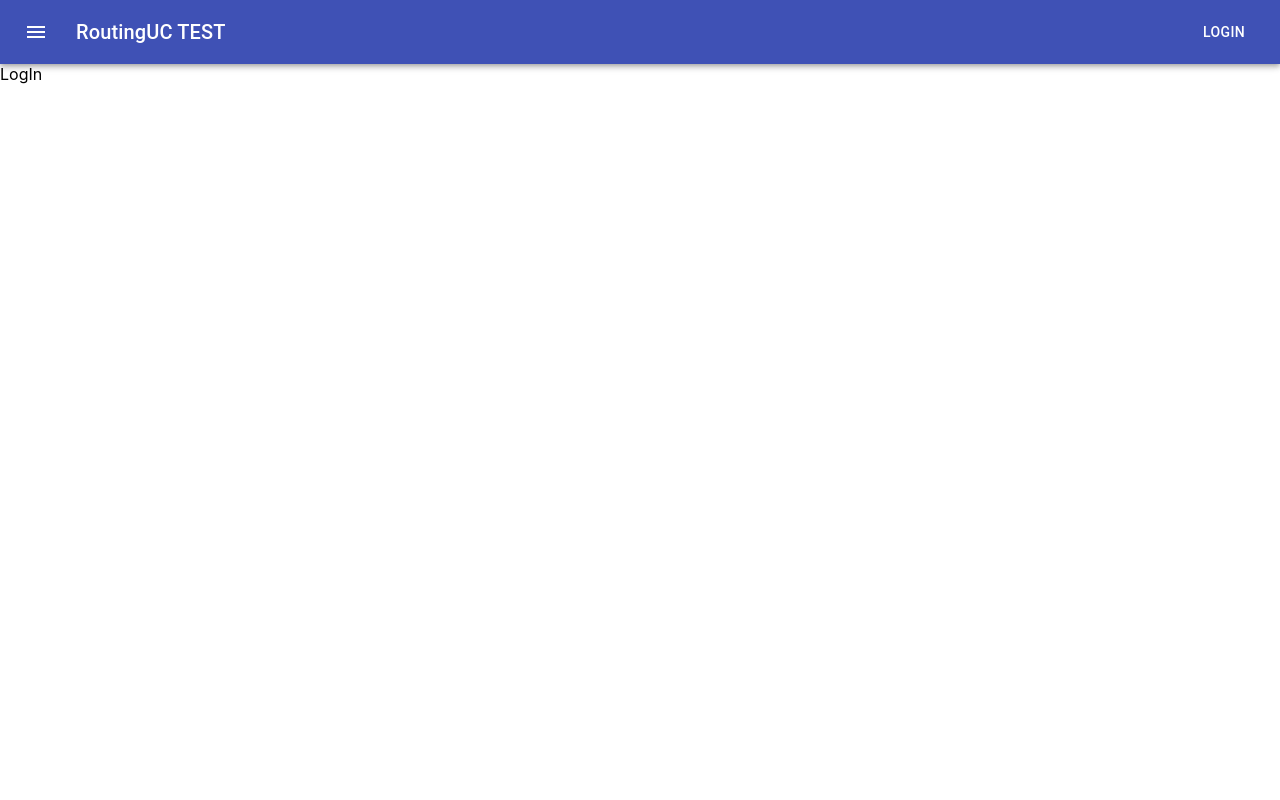
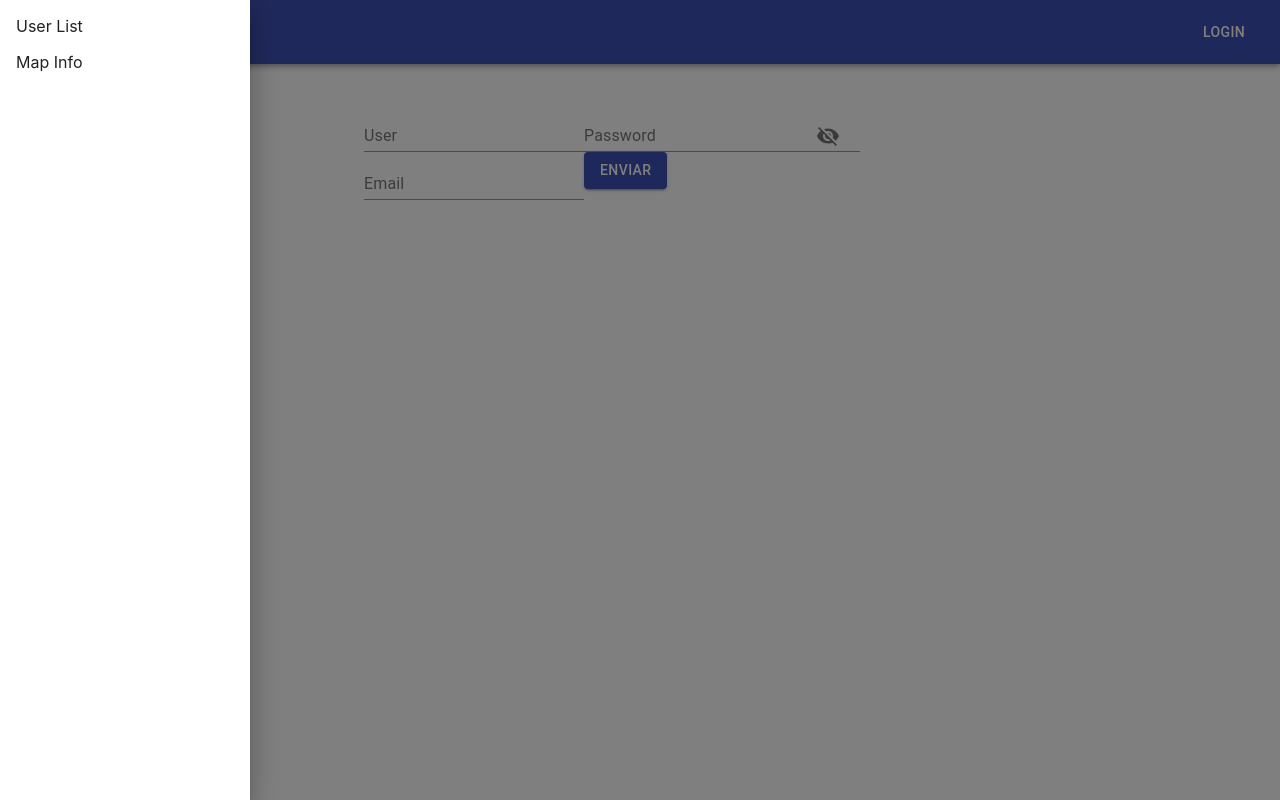
Before and after one commit to erick83/routinguc-test, a React (Create React App) app: page / in a window 1280 px wide. Both pictures are taken after a click on the button 36 px from the left and 32 px from the top of the page. Built offline with nearby package versions, Linux system fonts and the light colour scheme.

Commit message:
Adding Login Component to Page

```diff
--- a/src/App.css
+++ b/src/App.css
@@ -1,38 +1,3 @@
 .App {
-  text-align: center;
+  padding-top: 40px;
 }
-
-.App-logo {
-  height: 40vmin;
-  pointer-events: none;
-}
-
-@media (prefers-reduced-motion: no-preference) {
-  .App-logo {
-    animation: App-logo-spin infinite 20s linear;
-  }
-}
-
-.App-header {
-  background-color: #282c34;
-  min-height: 100vh;
-  display: flex;
-  flex-direction: column;
-  align-items: center;
-  justify-content: center;
-  font-size: calc(10px + 2vmin);
-  color: white;
-}
-
-.App-link {
-  color: #61dafb;
-}
-
-@keyframes App-logo-spin {
-  from {
-    transform: rotate(0deg);
-  }
-  to {
-    transform: rotate(360deg);
-  }
-}
--- a/src/App.js
+++ b/src/App.js
@@ -2,7 +2,7 @@ import React from 'react';
 import { BrowserRouter, Switch, Route } from 'react-router-dom'
 import { Provider } from 'react-redux';
 
-import { MenuComponent } from './components'
+import { MenuComponent, SideMenuComponent } from './components'
 import { LoginPage } from './pages'
 import store from './redux/store';
 import './App.css';
@@ -16,11 +16,14 @@ const ROUTES = Object.freeze({
 function App() {
   return (
     <Provider store={store}>
-      <BrowserRouter>
-        <MenuComponent></MenuComponent>
-        <Switch>
-          <Route exact path={ROUTES.DEFAULT} component={LoginPage}></Route>
-        </Switch>
+        <BrowserRouter>
+          <MenuComponent></MenuComponent>
+        <div className="App">
+          <SideMenuComponent></SideMenuComponent>
+          <Switch>
+            <Route exact path={ROUTES.DEFAULT} component={LoginPage}></Route>
+          </Switch>
+        </div>
       </BrowserRouter>
     </Provider>
   );
--- /dev/null
+++ b/src/components/Login/LoginComponent.jsx
@@ -0,0 +1,95 @@
+import React, { Component } from 'react'
+import { Container, TextField, FormControl, Input, Button, InputLabel, IconButton, InputAdornment } from '@material-ui/core'
+import { Visibility, VisibilityOff } from '@material-ui/icons'
+
+class LoginComponent extends Component {
+
+    constructor(props) {
+        super(props)
+
+        this.state = {
+            user: '',
+            password: '',
+            email: '',
+            showPassword: false,
+        }
+    }
+
+    handleClickShowPassword = (e) => {
+        e.preventDefault()
+        this.setState({
+            showPassword: !this.state.showPassword
+        })
+    }
+
+    handleChangeUser = (e) => {
+        e.preventDefault()
+
+        this.setState({
+            user: e.target.value
+        })
+    }
+
+    handleChangePassword = (e) => {
+        e.preventDefault()
+
+        this.setState({
+            password: e.target.value
+        })
+    }
+
+    handleChangeEmail = (e) => {
+        e.preventDefault()
+
+        this.setState({
+            email: e.target.value
+        })
+    }
+
+    handleSubmit = (e) => {
+        e.preventDefault()
+
+        if (this.isValid(this.state)) {
+            console.log(this)
+            this.props.submit(this.state)
+        }
+    }
+
+    isValid = (state) => {
+        return true
+    }
+
+    render() {
+        return (
+        <Container maxWidth="sm">
+            <form noValidate>
+                <TextField id="user" label="User" onChange={this.handleChangeUser}/>
+
+                <FormControl>
+                    <InputLabel htmlFor="password-input">Password</InputLabel>
+                    <Input
+                        id="password-input"
+                        type={this.state.showPassword ? 'text' : 'password'}
+                        value={this.password}
+                        onChange={this.handleChangePassword}
+                        endAdornment={
+                            <InputAdornment>
+                                <IconButton
+                                    aria-label="toggle password visibility"
+                                    onClick={this.handleClickShowPassword}
+                                >
+                                    {this.state.showPassword ? <Visibility /> : <VisibilityOff />}
+                                </IconButton>
+                            </InputAdornment>
+                        }
+                    />
+                </FormControl>
+                <TextField id="email" type='email' label="Email" onChange={this.handleChangeEmail}/>
+                <Button variant="contained" color="primary" onClick={this.handleSubmit}>Enviar</Button>
+            </form>
+        </Container>
+        )
+    }
+}
+
+export default LoginComponent
--- a/src/components/Menu/MenuComponent.jsx
+++ b/src/components/Menu/MenuComponent.jsx
@@ -1,4 +1,5 @@
 import React from 'react'
+import { connect } from 'react-redux'
 import { makeStyles } from '@material-ui/core/styles'
 import AppBar from '@material-ui/core/AppBar'
 import Toolbar from '@material-ui/core/Toolbar';
@@ -6,6 +7,8 @@ import Typography from '@material-ui/core/Typography';
 import Button from '@material-ui/core/Button';
 import IconButton from '@material-ui/core/IconButton';
 import MenuIcon from '@material-ui/icons/Menu';
+
+import { openSideMenu } from '../../redux/ui-states/actions'
 
 const useStyles = makeStyles(theme => ({
     root: {
@@ -19,14 +22,16 @@ const useStyles = makeStyles(theme => ({
     },
 }));
 
-export default function MenuComponent(props) {
+const mapDispatchToProps = { openSideMenu }
+
+function MenuComponent({ openSideMenu }) {
     const classes = useStyles();
 
     return (
         <div className={classes.root}>
         <AppBar position="static">
             <Toolbar>
-            <IconButton edge="start" className={classes.menuButton} color="inherit" aria-label="menu">
+            <IconButton edge="start" onClick={openSideMenu} className={classes.menuButton} color="inherit" aria-label="menu">
                 <MenuIcon />
             </IconButton>
             <Typography variant="h6" className={classes.title}>
@@ -38,3 +43,5 @@ export default function MenuComponent(props) {
         </div>
     );
 }
+
+export default connect(null, mapDispatchToProps)(MenuComponent)
--- /dev/null
+++ b/src/components/SideMenu/SideMenuComponent.jsx
@@ -0,0 +1,40 @@
+import React from 'react'
+import { connect } from 'react-redux'
+// import { Link } from 'react-router-dom'
+import { Drawer, List, ListItem, makeStyles } from '@material-ui/core'
+
+import { closeSideMenu } from '../../redux/ui-states/actions'
+
+const useStyles = makeStyles({
+    container: {
+        width: '250px'
+    }
+})
+
+const mapStateToProps = state => ({
+    show: state.ui.sideMenu.show
+})
+
+const mapDispatchToProps = { closeSideMenu }
+
+function SideMenuComponent({show, closeSideMenu}) {
+
+    const classes = useStyles()
+
+    return (
+        <Drawer open={show} onClose={closeSideMenu}>
+            <div
+                className={classes.container}
+                role="presentation"
+                onClick={closeSideMenu}
+            >
+                <List>
+                    <ListItem>User List</ListItem>
+                    <ListItem>Map Info</ListItem>
+                </List>
+            </div>
+        </Drawer>
+    )
+}
+
+export default connect(mapStateToProps, mapDispatchToProps)(SideMenuComponent)
--- a/src/components/index.js
+++ b/src/components/index.js
@@ -1 +1,3 @@
 export { default as MenuComponent } from './Menu/MenuComponent'
+export { default as SideMenuComponent } from './SideMenu/SideMenuComponent'
+export { default as LoginComponent } from './Login/LoginComponent'
--- a/src/pages/Login/login.page.jsx
+++ b/src/pages/Login/login.page.jsx
@@ -1,11 +1,13 @@
 import React from 'react'
+import { connect } from 'react-redux'
 
-const LoginPage = params => {
-    return (
-        <div>
-            LogIn
-        </div>
-    )
+import { LoginComponent } from '../../components'
+import { userLogin } from '../../redux/user/actions'
+
+const mapDispatchToProps = { userLogin }
+
+function LoginPage(params) {
+    return (<LoginComponent submit={userLogin} />)
 }
 
-export default LoginPage
+export default connect(null, mapDispatchToProps)(LoginPage)
--- a/src/redux/store.js
+++ b/src/redux/store.js
@@ -1,8 +1,10 @@
 import { createStore, combineReducers } from 'redux';
 import userReducer from './user/reducer'
+import uiStatesReducer from './ui-states/reducers'
 
 const reducers = combineReducers({
     user: userReducer,
+    ui: uiStatesReducer,
 })
 
 export default createStore(
--- /dev/null
+++ b/src/redux/ui-states/actions.js
@@ -0,0 +1,14 @@
+// Actions type
+
+export const OPEN_SIDE_MENU = 'UI_OPEN_SIDE_MENU'
+export const CLOSE_SIDE_MENU = 'UI_CLOSE_SIDE_MENU'
+
+// Actions creators
+
+export const openSideMenu = () => ({
+    type: OPEN_SIDE_MENU
+})
+
+export const closeSideMenu = () => ({
+    type: CLOSE_SIDE_MENU
+})
--- /dev/null
+++ b/src/redux/ui-states/reducers.js
@@ -0,0 +1,32 @@
+import { OPEN_SIDE_MENU, CLOSE_SIDE_MENU } from './actions'
+
+const initialState = {
+    sideMenu: {
+        show: false,
+    }
+}
+
+export default function uiStatesReducer(state = initialState, action) {
+    const { type } = action
+    switch (type) {
+        case OPEN_SIDE_MENU: {
+            return {
+                ...state,
+                sideMenu: {
+                    ...state.sideMenu,
+                    show: true,
+                }
+            }
+        }
+        case CLOSE_SIDE_MENU:
+            return {
+                ...state,
+                sideMenu: {
+                    ...state.sideMenu,
+                    show: false,
+                }
+            }
+        default:
+            return state
+    }
+}
--- a/src/redux/user/reducer.js
+++ b/src/redux/user/reducer.js
@@ -6,7 +6,7 @@ const initialState = {
     sesionCookie: null,
 }
 
-function userReducer(state = initialState, action) {
+export default function userReducer(state = initialState, action) {
     const { type, payload } = action
 
     switch (type) {
@@ -26,5 +26,3 @@ function userReducer(state = initialState, action) {
             return state
     }
 }
-
-export default userReducer
```
Also changed, not shown: src/pages/index.js (line endings or trailing spaces).
